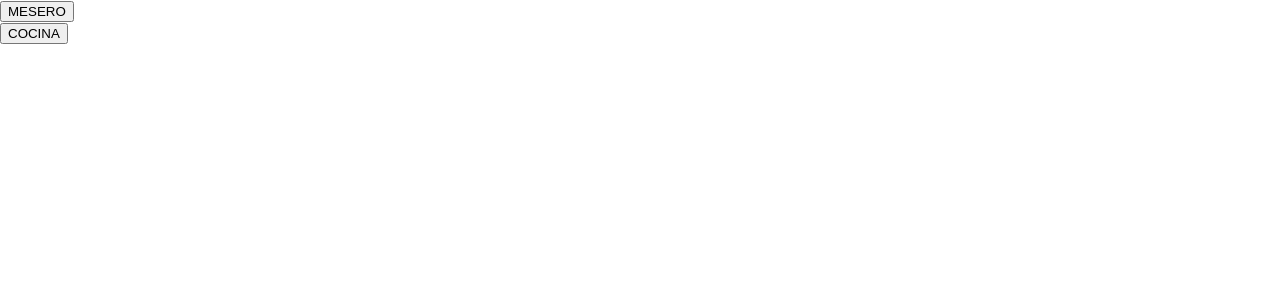
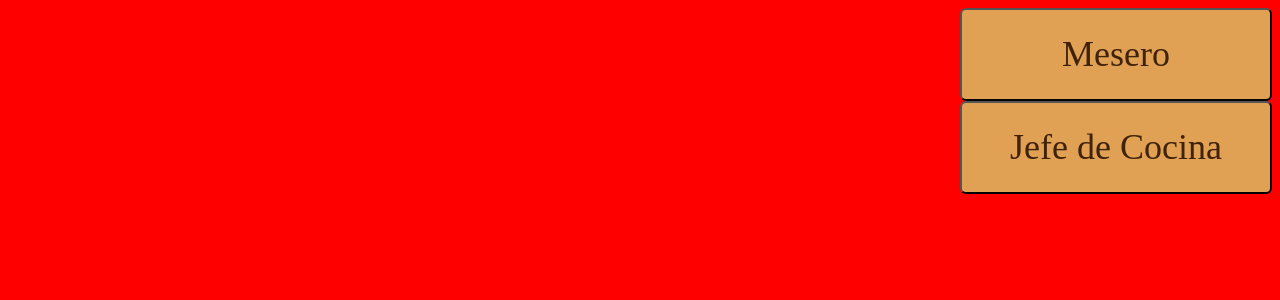
Before and after one commit to sumaqkuyay/LIM012-fe-burger-queen, a React (Create React App) app: page / in a window 1280 px wide. Shown: the top 300 px of the page. Built offline with nearby package versions, Linux system fonts and the light colour scheme.

Commit message:
agregando estilos a Botones de Main

```diff
--- a/src/App.css
+++ /dev/null
@@ -1,38 +0,0 @@
-.App {
-  text-align: center;
-}
-
-.App-logo {
-  height: 40vmin;
-  pointer-events: none;
-}
-
-@media (prefers-reduced-motion: no-preference) {
-  .App-logo {
-    animation: App-logo-spin infinite 20s linear;
-  }
-}
-
-.App-header {
-  background-color: #282c34;
-  min-height: 100vh;
-  display: flex;
-  flex-direction: column;
-  align-items: center;
-  justify-content: center;
-  font-size: calc(10px + 2vmin);
-  color: white;
-}
-
-.App-link {
-  color: #61dafb;
-}
-
-@keyframes App-logo-spin {
-  from {
-    transform: rotate(0deg);
-  }
-  to {
-    transform: rotate(360deg);
-  }
-}
--- a/src/App.js
+++ b/src/App.js
@@ -1,7 +1,7 @@
 import React from 'react';
-import logo from './logo.svg';
-import './App.css';
-import {  BrowserRouter, Route, Switch } from 'react-router-dom';
+// import logo from './logo.svg';
+// import './App.css';
+import {  Route, Switch } from 'react-router-dom';
 import Main from './pages/Main';
 import MainMesero from './pages/MainMesero';
 import MainCocina from './pages/MainCocina';
--- /dev/null
+++ b/src/App.scss
@@ -0,0 +1,27 @@
+$colorFont: #402207;
+$colorBtn: #E1A155;
+$tipoLetra: Heebo;
+
+body {
+  background-color: red;
+}
+.containerBtn {
+  // background-color: blue;
+  display: flex;
+  // flex-direction: column;
+  justify-content: flex-end;
+  // align-items: flex-end;
+}
+.btnMain {
+  width: 312px;
+  height: 93px;
+  background: $colorBtn;
+  border-radius: 6px;
+
+  font-family: $tipoLetra;
+  font-style: normal;
+  font-weight: 500;
+  font-size: 36px;
+  line-height: 53px;
+  color: $colorFont;
+}
--- a/src/components/Botones.js
+++ b/src/components/Botones.js
@@ -1,11 +1,12 @@
 import React from 'react';
 import { Link } from 'react-router-dom';
+import '../App.scss';
 
 const MainBotones = ({name, referencia}) => {
     return (
-        <div>
+        <div className="containerBtn">
             <Link to={referencia}>
-                <button>
+                <button className="btnMain">
                     {name}
                 </button>
             </Link>
--- a/src/index.css
+++ b/src/index.css
@@ -1,4 +1,4 @@
-body {
+/* body {
   margin: 0;
   font-family: -apple-system, BlinkMacSystemFont, 'Segoe UI', 'Roboto', 'Oxygen',
     'Ubuntu', 'Cantarell', 'Fira Sans', 'Droid Sans', 'Helvetica Neue',
@@ -10,4 +10,4 @@ body {
 code {
   font-family: source-code-pro, Menlo, Monaco, Consolas, 'Courier New',
     monospace;
-}
+} */
--- a/src/pages/Main.js
+++ b/src/pages/Main.js
@@ -5,8 +5,8 @@ class Main extends React.Component {
     render() {
         return(
             <div>
-                <MainBotones name="MESERO" referencia="/mesero"/>
-                <MainBotones name="COCINA" referencia="/cocina"/>
+                <MainBotones name="Mesero" referencia="/mesero"/>
+                <MainBotones name="Jefe de Cocina" referencia="/cocina"/>
             </div>
         )
     }
--- a/src/pages/MainCocina.js
+++ b/src/pages/MainCocina.js
@@ -1,10 +1,16 @@
 import React from 'react';
+import { Link } from 'react-router-dom';
 
 class MainCocina extends React.Component {
     render() {
         return(
             <div>
                 <h1> COCINAAAAAAAAAAAAAAAA!</h1>
+                <Link to="/main">
+                    <button>
+                        LOGO
+                    </button>
+                </Link>
             </div>
         )
     }
--- a/src/pages/MainMesero.js
+++ b/src/pages/MainMesero.js
@@ -1,10 +1,16 @@
 import React from 'react';
+import { Link } from 'react-router-dom';
 
 class MainMesero extends React.Component {
     render() {
         return(
             <div>
                 <h1> MESERO HACER PEDIDOS</h1>
+                <Link to="/main">
+                    <button>
+                        LOGO
+                    </button>
+                </Link>
             </div>
         )
     }
```
